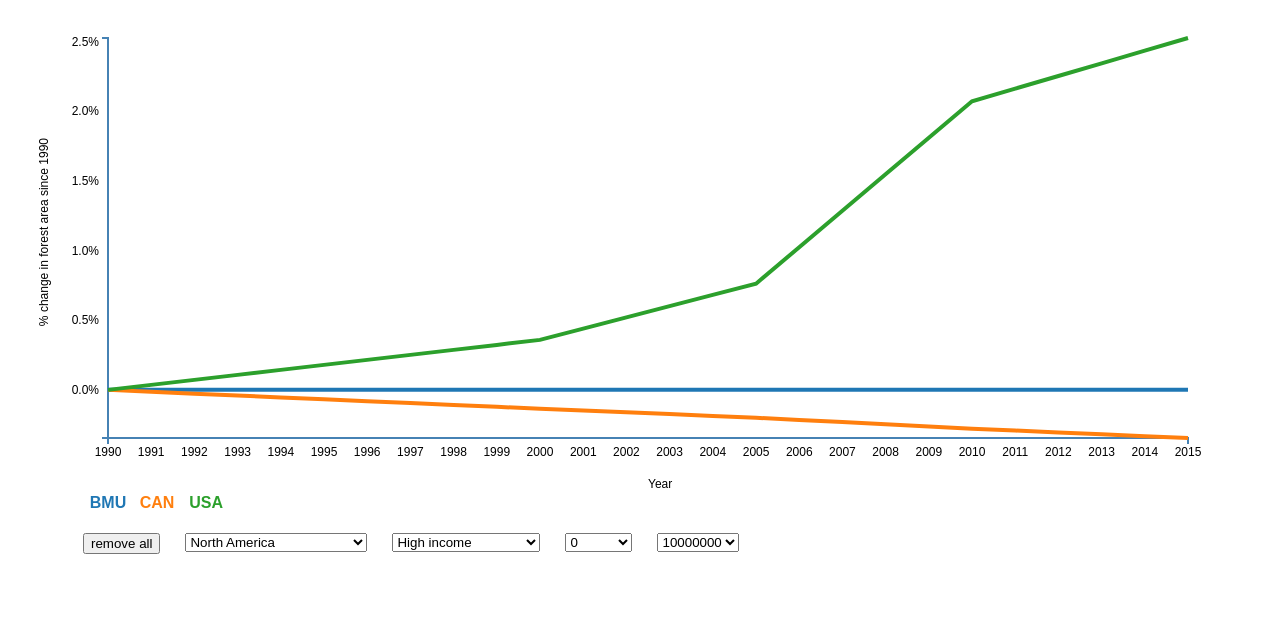
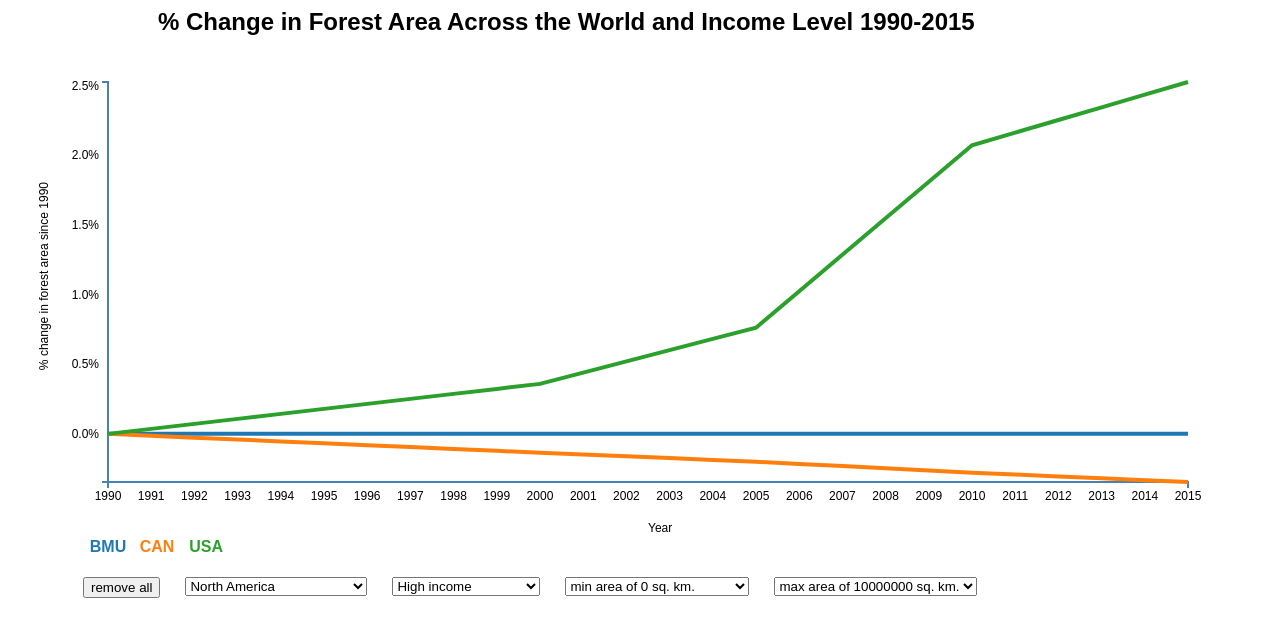
Before and after one commit to joshadkins09/df-final, a plain HTML site: page final.html in a window 1280 px wide. Drawn offline with Linux system fonts and the light colour scheme.

Commit message:
add title and clarify area range selectors

```diff
--- a/final.html
+++ b/final.html
@@ -2,6 +2,7 @@
   <meta charset="utf-8">
   <link rel="stylesheet" type="text/css" href="./final.css"/>
   <body>
+    <h1 style="margin-left:150;">% Change in Forest Area Across the World and Income Level 1990-2015</h1>
     <script src="./d3.v3.min.js"></script>
     <script src="./utils.js"></script>
     <script src="./final.js"></script>
--- a/utils.js
+++ b/utils.js
@@ -184,7 +184,7 @@ function add_controls(data) {
         .enter()
         .append('option')
         .attr('value', function (d) { return d; })
-        .text(function (d) { return d; });
+        .text(function (d) { return 'min area of ' + d + ' sq. km.'; });
 
     controls.select('#min_select').property('value', "0");
 
@@ -202,7 +202,7 @@ function add_controls(data) {
         .enter()
         .append('option')
         .attr('value', function (d) { return d; })
-        .text(function (d) { return d; });
+        .text(function (d) { return 'max area of ' + d + ' sq. km.'; });
 
     controls.select('#max_select').property('value', "10000000");
 }
```
